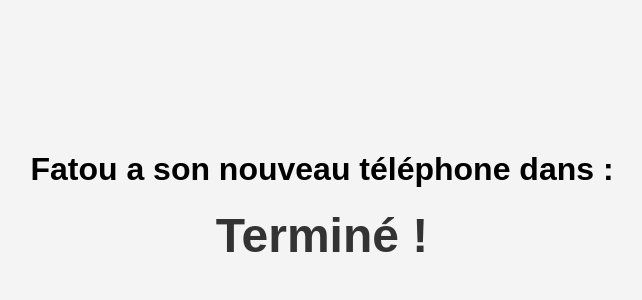
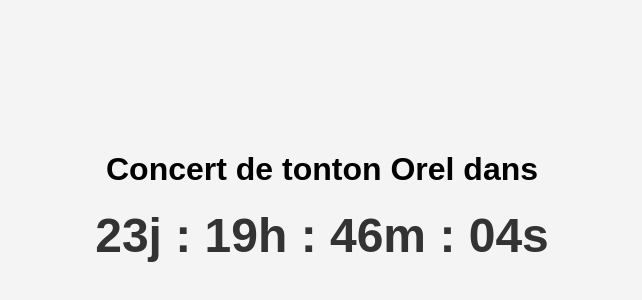
Before and after one commit to aiemxm/compte-rebours, a plain HTML site: page index.html in a window 1280 px wide. Shown: the part 224-524 px from the top of the page, without its empty margins (318-960 px from the left). Drawn offline with Linux system fonts and the light colour scheme.

Commit message:
Switch to Concert

```diff
--- a/index.html
+++ b/index.html
@@ -38,12 +38,12 @@
     </style>
 </head>
 <body>
-    <h1>Fatou a son nouveau téléphone dans :</h1>
+    <h1>Concert de tonton Orel dans</h1>
     <div id="countdown">Chargement...</div>
 
     <script>
         // ✅ Définir la date cible ici (format ISO : "YYYY-MM-DDTHH:MM:SS")
-        const targetDate = new Date("2025-11-22T09:30:00").getTime();
+        const targetDate = new Date("2026-01-17T09:30:00").getTime();
 
         function updateCountdown() {
             const now = new Date().getTime();
```
